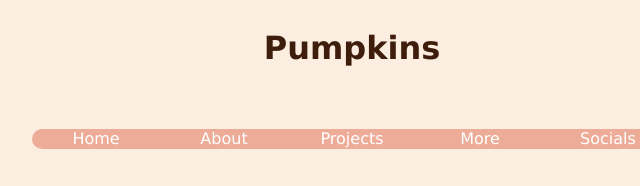
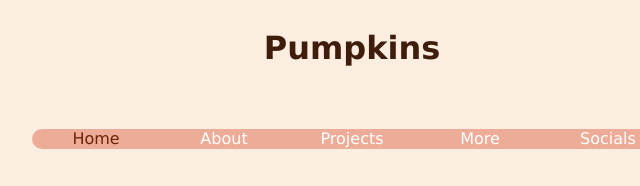
Before and after one commit to juliakirk/juliakirk.github.io, a plain HTML site: page wa/wa8/week8.html in a window 1280 px wide. In both pictures the pointer is over the link "Home". Shown: the top 186 px of the page, 288-928 px from the left. Drawn offline with Linux system fonts and the light colour scheme.

Commit message:
Update week8.css

```diff
--- a/wa/wa8/css/week8.css
+++ b/wa/wa8/css/week8.css
@@ -23,6 +23,9 @@ nav a{
     text-decoration: none;
     color:white;
 
+}
+nav a:hover{
+    color: rgb(107, 37, 6);
 }
 h1{
     color: rgb(63,29,12)
```
